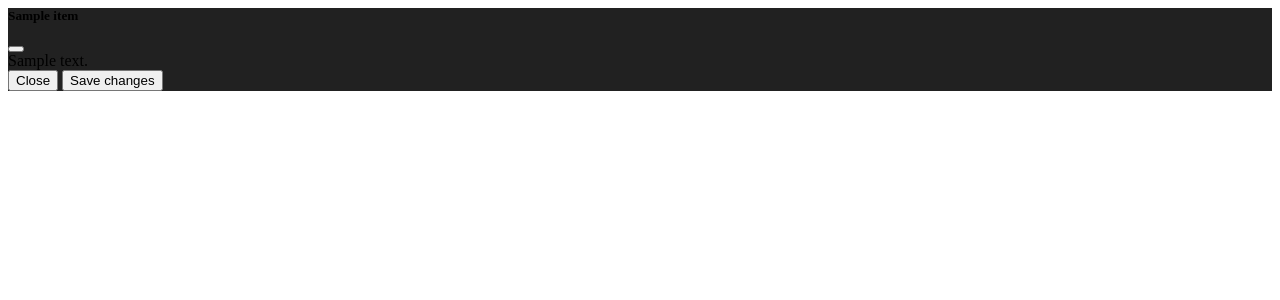
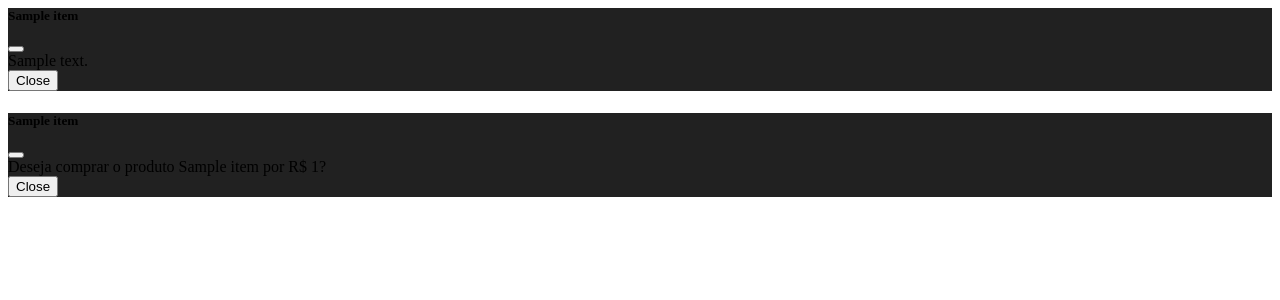
Before and after one commit to edimardaros/flask_compra_venda, a Flask app: template mercado/templates/includes/modal_produtos.html in a window 1280 px wide. Shown: the top 300 px of the page. Run offline with Flask 3, Linux system fonts and the light colour scheme; the template is opened without the code that fills it: values that come from a table or form of the project are taken from there, others are empty; tables that the repository leaves empty hold one stand-in row (values such as "Sample post").

Commit message:
feat(Modal to buy) - Created a modal to buy the product

```diff
--- a/mercado/templates/includes/modal_produtos.html
+++ b/mercado/templates/includes/modal_produtos.html
@@ -3,7 +3,7 @@
     background-color: #212121;
   }
 </style>
-<!-- Modal -->
+<!-- Modal Info -->
 <div class="modal fade" id="exampleModal-{{item.id}}" tabindex="-1" aria-labelledby="exampleModalLabel" aria-hidden="true">
   <div class="modal-dialog">
     <div class="modal-content">
@@ -16,8 +16,25 @@
       </div>
       <div class="modal-footer">
         <button type="button" class="btn btn-secondary" data-bs-dismiss="modal">Close</button>
-        <button type="button" class="btn btn-primary">Save changes</button>
       </div>
     </div>
   </div>
 </div>
+
+<!-- Modal Compra -->
+<div class="modal fade" id="exampleModalCompra-{{item.id}}" tabindex="-1" aria-labelledby="exampleModalLabel" aria-hidden="true">
+  <div class="modal-dialog">
+    <div class="modal-content">
+      <div class="modal-header">
+        <h5 class="modal-title" id="exampleModalLabel">{{item.nome}}</h5>
+        <button type="button" class="btn-close" data-bs-dismiss="modal" aria-label="Close"></button>
+      </div>
+      <div class="modal-body">
+        Deseja comprar o produto {{item.nome}} por R$ {{item.preco}}?
+      </div>
+      <div class="modal-footer">
+        <button type="button" class="btn btn-secondary" data-bs-dismiss="modal">Close</button>
+      </div>
+    </div>
+  </div>
+</div>
--- a/mercado/templates/produtos.html
+++ b/mercado/templates/produtos.html
@@ -29,9 +29,8 @@
           <td>{{item.preco}}</td>
           <td>
             <button class="btn btn-outline btn-info" data-bs-toggle="modal" data-bs-target="#exampleModal-{{item.id}}">Mais informações</button>
-            <button class="btn btn-outline btn-success">
-              Comprar esse produto
-            </button>
+            <button class="btn btn-outline btn-success" data-bs-toggle="modal" data-bs-target="#exampleModalCompra-{{item.id}}">Comprar esse produto</button>
+
           </td>
         </tr>
         {% endfor %}
```
